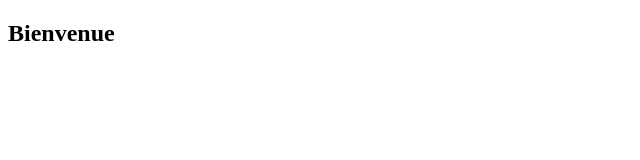
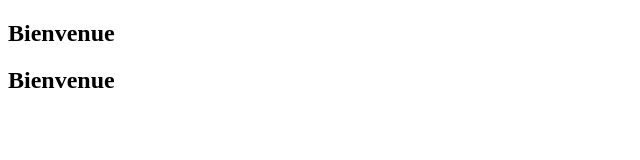
Before and after one commit to chanelV/intregration2022PMD, a plain HTML site: page index.html in a window 1280 px wide. Shown: the whole page, without its empty margins (0-640 px from the left). Drawn offline with Linux system fonts and the light colour scheme.

Commit message:
modifTitle

```diff
--- a/index.html
+++ b/index.html
@@ -6,5 +6,7 @@
   </head>
   <body>
     <h2>Bienvenue</h2>
+    <h2>Bienvenue</h2>
 
   </body>
+</html>
```
